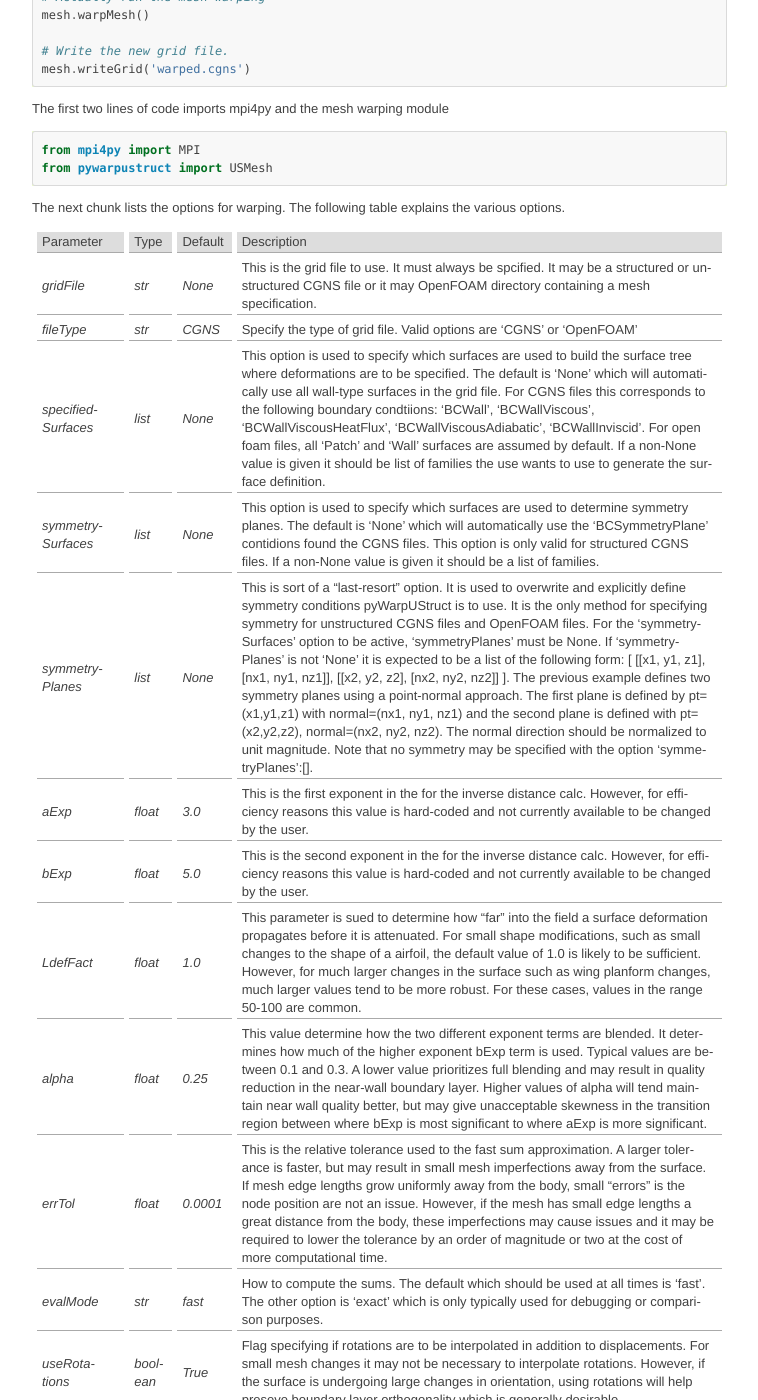
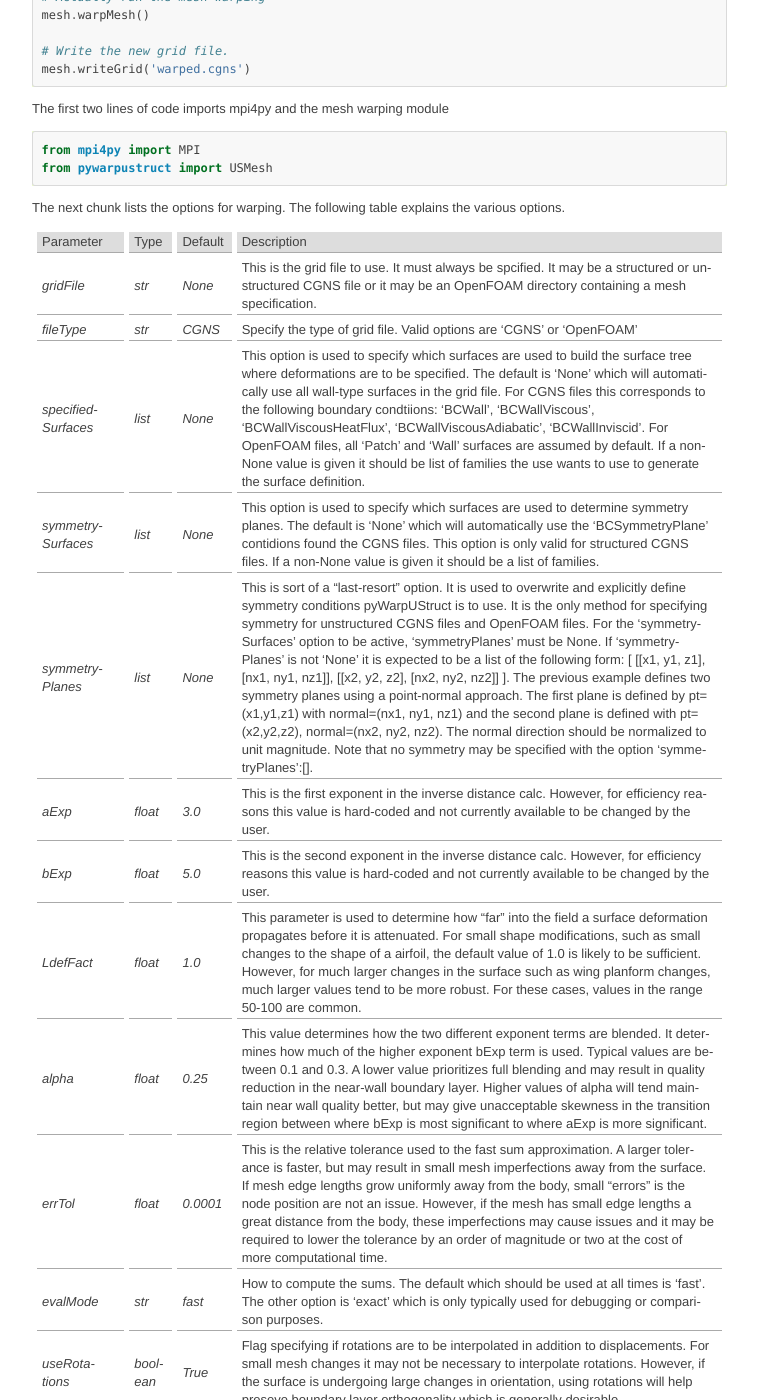
Before and after one commit to mdolab/idwarp, a Sphinx documentation site: the page built from doc/tutorial.rst, in a window 1280 px wide and 1400 px high, scrolled down 811 px. Shown: the whole window, without its empty margins (228-986 px from the left). Built offline with Sphinx 7.4.7, drawn with Linux system fonts in a browser that asks for light colours; some of the changed text lies outside the part shown.

Commit message:
Minor doc typos fixed

```diff
--- a/doc/tutorial.rst
+++ b/doc/tutorial.rst
@@ -61,7 +61,7 @@ explains the various options.
 Parameter                                  Type       Default                                       Description
 ======================================  ==========  ===========================================   ================================================================================================================================================================================
 `gridFile`                              `str`       `None`                                        This is the grid file to use. It must always be spcified. It may be a structured or
-                                                                                                  unstructured CGNS file or it may OpenFOAM directory containing a mesh specification.
+                                                                                                  unstructured CGNS file or it may be an OpenFOAM directory containing a mesh specification.
 
 `fileType`                              `str`       `CGNS`                                        Specify the type of grid file. Valid options are 'CGNS' or 'OpenFOAM'
 
@@ -69,7 +69,7 @@ Parameter                                  Type       Default
                                                                                                   deformations are to be specified. The default is 'None' which will automatically use all wall-type surfaces
                                                                                                   in the grid file. For CGNS files this corresponds to the following boundary condtiions:
                                                                                                   'BCWall', 'BCWallViscous', 'BCWallViscousHeatFlux', 'BCWallViscousAdiabatic', 'BCWallInviscid'.
-                                                                                                  For open foam files, all 'Patch' and 'Wall' surfaces are assumed by default. If a non-None value
+                                                                                                  For OpenFOAM files, all 'Patch' and 'Wall' surfaces are assumed by default. If a non-None value
 												  is given it should be list of families the use wants to use to generate the surface definition.
 
 `symmetrySurfaces`                      `list`      `None`                                        This option is used to specify which surfaces are used to determine symmetry planes. The default
@@ -85,18 +85,18 @@ Parameter                                  Type       Default
 												  normal=(nx1, ny1, nz1) and the second plane is defined with pt=(x2,y2,z2), normal=(nx2, ny2, nz2). The normal direction should be
 												  normalized to unit magnitude. Note that no symmetry may be specified with the option 'symmetryPlanes':[].
 
-`aExp`                                  `float`     `3.0`                                         This is the first exponent in the for the inverse distance calc. However, for efficiency reasons this value is
+`aExp`                                  `float`     `3.0`                                         This is the first exponent in the inverse distance calc. However, for efficiency reasons this value is
                                                                                                   hard-coded and not currently available to be changed by the user.
 
-`bExp`                                  `float`     `5.0`                                         This is the second exponent in the for the inverse distance calc. However, for efficiency reasons this value is
+`bExp`                                  `float`     `5.0`                                         This is the second exponent in the inverse distance calc. However, for efficiency reasons this value is
                                                                                                   hard-coded and not currently available to be changed by the user.
 
-`LdefFact`                              `float`     `1.0`                                         This parameter is sued to determine how "far" into the field a surface deformation propagates before it is attenuated.
+`LdefFact`                              `float`     `1.0`                                         This parameter is used to determine how "far" into the field a surface deformation propagates before it is attenuated.
                                                                                                   For small shape modifications, such as small changes to the shape of a airfoil, the default value of 1.0 is likely to be
 												  sufficient. However, for much larger changes in the surface such as wing planform changes, much larger values tend to be more
 												  robust. For these cases, values in the range 50-100 are common.
 
-`alpha`                                 `float`     `0.25`                                        This value determine how the two different exponent terms are blended. It determines how much of the higher exponent bExp
+`alpha`                                 `float`     `0.25`                                        This value determines how the two different exponent terms are blended. It determines how much of the higher exponent bExp
                                                                                                   term is used. Typical values are between 0.1 and 0.3. A lower value
                                                                                                   prioritizes full blending and may result in quality reduction in the near-wall boundary layer. Higher values of alpha will
 												  tend maintain near wall quality better, but may give unacceptable skewness in the transition region between where bExp is most
```
Also changed, not shown: other parts of doc/tutorial.rst (+1 -1 lines).
